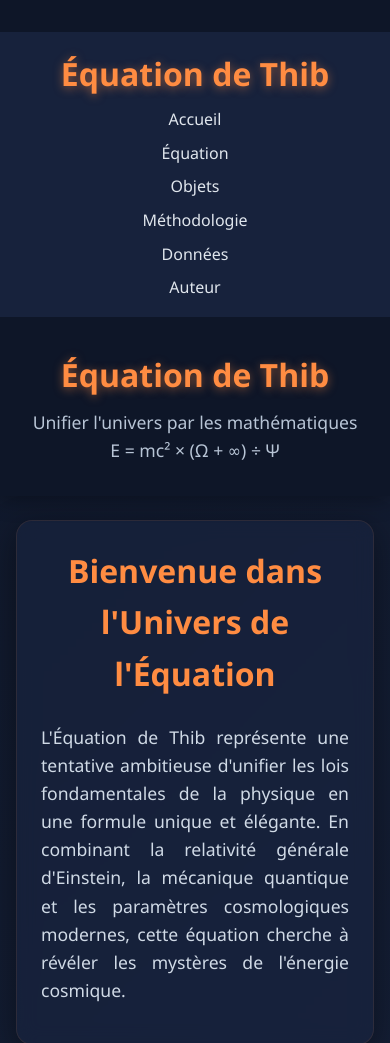
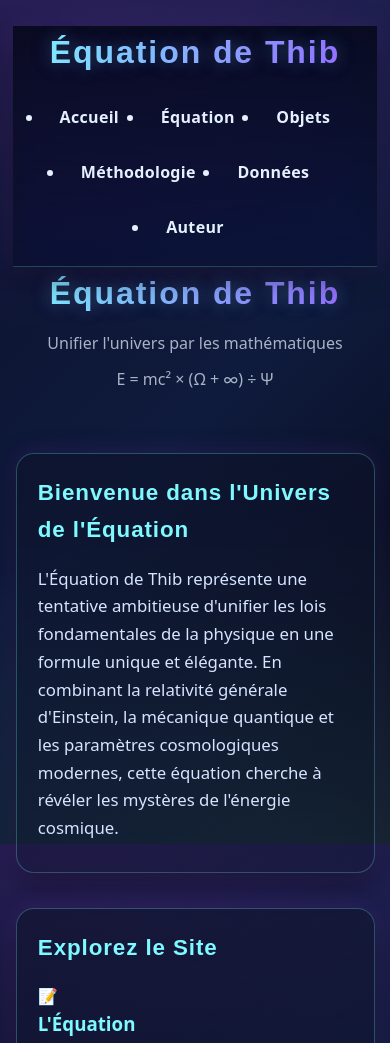
Before and after one commit to Thib4204/equationdethib, a plain HTML site: page index.html in a window 390 px wide. Shown: the top 1043 px of the page. Drawn offline with Linux system fonts and the light colour scheme.

Commit message:
feat(ui): refonte totale CSS quantique + holographic nav (Genspark)

```diff
--- a/style.css
+++ b/style.css
@@ -1,229 +1,127 @@
-/* Style moderne pour equationdethib */
-
-/* Reset et base */
-* {
-  margin: 0;
-  padding: 0;
-  box-sizing: border-box;
+/* Quantum Neon UI - Genspark-inspired revolutionary design for thibequation.com */
+/* Google Fonts are imported in HTML head: Orbitron, Exo 2, Source Code Pro */
+:root{
+  --bg-0:#050510; --bg-1:#0b0f2a; --bg-2:#0f1b3d;
+  --fg:#e6f1ff; --muted:#a8b3c6; --accent:#7df9ff; --accent-2:#9a5bff; --warn:#ff6b6b;
+  --glass:rgba(15,23,42,.55); --border:rgba(125,249,255,.25);
+  --shadow:0 10px 30px rgba(0,0,0,.45), 0 0 24px rgba(154,91,255,.18);
+}
+*{box-sizing:border-box;margin:0;padding:0}
+html,body{height:100%}
+html{scroll-behavior:smooth}
+body{
+  font-family:"Exo 2", system-ui, -apple-system, Segoe UI, Roboto, Ubuntu, Cantarell, "Helvetica Neue", Arial, sans-serif;
+  color:var(--fg);
+  background:
+    radial-gradient(1200px 700px at 15% -10%, rgba(154,91,255,.25) 0%, transparent 60%),
+    radial-gradient(900px 600px at 85% 110%, rgba(125,249,255,.18) 0%, transparent 70%),
+    linear-gradient(135deg, var(--bg-1) 0%, var(--bg-2) 50%, var(--bg-0) 100%);
+  line-height:1.65;
 }
 
-body {
-  font-family: 'Segoe UI', Tahoma, Geneva, Verdana, sans-serif;
-  background: linear-gradient(135deg, #0f1729 0%, #1a2642 100%);
-  color: #e0e6ed;
-  line-height: 1.6;
-  min-height: 100vh;
+/* Holographic navigation */
+nav{
+  position:sticky; top:0; z-index:50;
+  backdrop-filter:saturate(140%) blur(12px);
+  background:linear-gradient(180deg, rgba(3,7,18,.8), rgba(3,7,18,.35));
+  border-bottom:1px solid var(--border);
+  box-shadow:var(--shadow);
 }
+nav ul{display:flex;gap:1.1rem;justify-content:center;flex-wrap:wrap;padding:1rem}
+nav a{
+  position:relative; display:inline-flex; align-items:center; gap:.5rem;
+  color:var(--fg); text-decoration:none; font-weight:600; letter-spacing:.02em;
+  padding:.6rem 1rem; border-radius:12px; overflow:hidden;
+  transition:transform .25s ease, color .25s ease;
+}
+nav a::before{
+  content:""; position:absolute; inset:0; border-radius:inherit; z-index:-1;
+  background:conic-gradient(from 180deg at 50% 50%, rgba(154,91,255,.35), rgba(125,249,255,.35), rgba(154,91,255,.35));
+  opacity:.0; filter:blur(14px); transform:scale(.9);
+  transition:opacity .3s ease, transform .3s ease;
+}
+nav a:hover{color:#0a0e1a; transform:translateY(-2px)}
+nav a:hover::before{opacity:.9; transform:scale(1)}
 
-/* Header centré */
-header {
-  background: rgba(15, 23, 41, 0.95);
-  padding: 2rem 0;
-  text-align: center;
-  box-shadow: 0 4px 20px rgba(0, 0, 0, 0.3);
-  position: sticky;
-  top: 0;
-  z-index: 1000;
-  backdrop-filter: blur(10px);
+/* Headers */
+header{padding:2.2rem 1rem; text-align:center}
+header h1{
+  font-family:"Orbitron", sans-serif; font-weight:800; letter-spacing:.06em;
+  font-size:clamp(2rem, 3.5vw + .5rem, 3.4rem);
+  background:linear-gradient(90deg, var(--accent), var(--accent-2));
+  -webkit-background-clip:text; background-clip:text; color:transparent;
+  text-shadow:0 0 18px rgba(125,249,255,.25), 0 0 28px rgba(154,91,255,.15);
 }
+header p{color:var(--muted); max-width:70ch; margin:.6rem auto 0}
 
-header h1 {
-  font-size: 2.5rem;
-  color: #ff8c42;
-  text-shadow: 0 2px 10px rgba(255, 140, 66, 0.5);
-  margin-bottom: 0.5rem;
-  font-weight: 700;
+/* Sections with quantum glassmorphism */
+section{
+  width:min(1100px, 92%); margin:2.2rem auto; padding:2rem clamp(1rem, 2vw, 2rem);
+  background:linear-gradient(180deg, rgba(13,18,40,.55), rgba(13,18,40,.35));
+  border:1px solid var(--border); border-radius:18px; box-shadow:var(--shadow);
+  animation:phaseIn .75s ease both;
 }
+section h2{
+  font-family:"Orbitron", sans-serif; font-weight:700; letter-spacing:.04em;
+  font-size:clamp(1.4rem, 2.2vw + .6rem, 2.2rem);
+  color:var(--accent);
+  margin-bottom:1rem;
+}
+section p{font-size:1.05rem; color:#d7e4ff; text-wrap:balance; margin:.6rem 0}
 
-header p {
-  font-size: 1.1rem;
-  color: #b8c5d6;
-  font-weight: 300;
+/* Cards */
+.card{background:rgba(6,12,28,.6); border:1px solid var(--border); border-radius:16px; padding:1.2rem; margin:.9rem 0; transition:transform .25s ease, box-shadow .25s ease}
+.card:hover{transform:translateY(-3px); box-shadow:0 14px 38px rgba(154,91,255,.25), 0 0 0 1px rgba(125,249,255,.25) inset}
+
+/* Buttons */
+.btn, button, [type="button"], [type="submit"]{
+  --glow:drop-shadow(0 0 10px rgba(125,249,255,.6));
+  font-family:"Orbitron", sans-serif; text-transform:uppercase; letter-spacing:.08em;
+  background:linear-gradient(135deg, var(--accent), var(--accent-2));
+  color:#05111e; border:none; border-radius:12px; padding:.85rem 1.2rem; cursor:pointer;
+  box-shadow:0 8px 22px rgba(0,0,0,.35); filter:var(--glow);
+  transition:transform .2s ease, box-shadow .2s ease, filter .2s ease;
 }
+.btn:hover, button:hover{transform:translateY(-2px); filter:drop-shadow(0 0 16px rgba(125,249,255,.9))}
+.btn:active, button:active{transform:translateY(0)}
 
-/* Navigation */
-nav {
-  background: rgba(26, 38, 66, 0.8);
-  padding: 1rem 0;
-  text-align: center;
-  margin-bottom: 2rem;
+/* Inputs */
+input, textarea, select{
+  width:100%; background:rgba(2,10,24,.65); color:var(--fg);
+  border:1px solid var(--border); border-radius:12px; padding:.8rem 1rem; outline:none;
+  transition:border-color .25s ease, box-shadow .25s ease;
 }
+input:focus, textarea:focus, select:focus{border-color:var(--accent); box-shadow:0 0 0 4px rgba(125,249,255,.18)}
 
-nav ul {
-  list-style: none;
-  display: flex;
-  justify-content: center;
-  flex-wrap: wrap;
-  gap: 2rem;
+/* Links */
+a{color:var(--accent); text-decoration:none}
+a:hover{text-decoration:underline; text-underline-offset:3px}
+
+/* Code blocks, equations vibe */
+pre, code, kbd, samp{
+  font-family:"Source Code Pro", ui-monospace, SFMono-Regular, Menlo, Monaco, Consolas, "Liberation Mono", monospace;
 }
-
-nav a {
-  color: #e0e6ed;
-  text-decoration: none;
-  font-weight: 500;
-  padding: 0.5rem 1rem;
-  border-radius: 8px;
-  transition: all 0.3s ease;
-}
-
-nav a:hover {
-  background: #ff8c42;
-  color: #0f1729;
-  transform: translateY(-2px);
-  box-shadow: 0 4px 12px rgba(255, 140, 66, 0.4);
-}
-
-/* Sections claires */
-section {
-  max-width: 1200px;
-  margin: 3rem auto;
-  padding: 2.5rem;
-  background: rgba(26, 38, 66, 0.6);
-  border-radius: 16px;
-  box-shadow: 0 8px 32px rgba(0, 0, 0, 0.4);
-  backdrop-filter: blur(10px);
-  border: 1px solid rgba(255, 140, 66, 0.1);
-}
-
-section h2 {
-  font-size: 2rem;
-  color: #ff8c42;
-  margin-bottom: 1.5rem;
-  text-align: center;
-  font-weight: 600;
-}
-
-section p {
-  font-size: 1.1rem;
-  color: #d0dae6;
-  margin-bottom: 1rem;
-  text-align: justify;
-}
-
-/* Boutons stylisés */
-button,
-.btn {
-  background: linear-gradient(135deg, #ff8c42 0%, #ff6b35 100%);
-  color: #ffffff;
-  padding: 0.9rem 2rem;
-  border: none;
-  border-radius: 10px;
-  font-size: 1rem;
-  font-weight: 600;
-  cursor: pointer;
-  transition: all 0.3s ease;
-  box-shadow: 0 4px 15px rgba(255, 140, 66, 0.3);
-  text-decoration: none;
-  display: inline-block;
-}
-
-button:hover,
-.btn:hover {
-  background: linear-gradient(135deg, #ff6b35 0%, #ff5722 100%);
-  transform: translateY(-3px);
-  box-shadow: 0 6px 20px rgba(255, 140, 66, 0.5);
-}
-
-button:active,
-.btn:active {
-  transform: translateY(-1px);
-}
-
-/* Formulaires */
-input,
-textarea {
-  width: 100%;
-  padding: 0.9rem;
-  margin: 0.5rem 0;
-  background: rgba(15, 23, 41, 0.8);
-  border: 2px solid rgba(255, 140, 66, 0.3);
-  border-radius: 8px;
-  color: #e0e6ed;
-  font-size: 1rem;
-  transition: all 0.3s ease;
-}
-
-input:focus,
-textarea:focus {
-  outline: none;
-  border-color: #ff8c42;
-  box-shadow: 0 0 15px rgba(255, 140, 66, 0.4);
-}
-
-/* Cartes et conteneurs */
-.card {
-  background: rgba(15, 23, 41, 0.7);
-  padding: 1.5rem;
-  border-radius: 12px;
-  margin: 1rem 0;
-  border-left: 4px solid #ff8c42;
-  transition: all 0.3s ease;
-}
-
-.card:hover {
-  transform: translateX(8px);
-  box-shadow: 0 4px 20px rgba(255, 140, 66, 0.3);
-}
-
-/* Footer */
-footer {
-  background: rgba(15, 23, 41, 0.95);
-  color: #b8c5d6;
-  text-align: center;
-  padding: 2rem 0;
-  margin-top: 4rem;
-  border-top: 2px solid rgba(255, 140, 66, 0.2);
-}
-
-footer p {
-  font-size: 0.95rem;
-}
-
-/* Liens */
-a {
-  color: #ff8c42;
-  text-decoration: none;
-  transition: color 0.3s ease;
-}
-
-a:hover {
-  color: #ff6b35;
-  text-decoration: underline;
-}
+code{background:rgba(154,91,255,.14); color:#dff8ff; padding:.15rem .35rem; border-radius:6px; border:1px solid rgba(154,91,255,.25)}
 
 /* Animations */
-@keyframes fadeIn {
-  from {
-    opacity: 0;
-    transform: translateY(20px);
-  }
-  to {
-    opacity: 1;
-    transform: translateY(0);
-  }
-}
+@keyframes phaseIn{from{opacity:0; transform:translateY(18px) scale(.98)} to{opacity:1; transform:translateY(0) scale(1)}}
+@keyframes orbit{from{transform:rotate(0)} to{transform:rotate(360deg)}}
+@keyframes pulseGlow{0%,100%{box-shadow:0 0 0 0 rgba(125,249,255,.0)} 50%{box-shadow:0 0 24px 4px rgba(125,249,255,.25)}}
 
-section {
-  animation: fadeIn 0.6s ease-out;
+/* Quantum ornaments */
+.holo-orb{
+  position:absolute; width:220px; height:220px; border-radius:50%; pointer-events:none; opacity:.18;
+  background:radial-gradient(circle at 30% 30%, var(--accent), transparent 55%), radial-gradient(circle at 70% 70%, var(--accent-2), transparent 60%);
+  mix-blend-mode:screen; animation:orbit 18s linear infinite;
 }
 
 /* Responsive */
-@media (max-width: 768px) {
-  header h1 {
-    font-size: 2rem;
-  }
-
-  section {
-    padding: 1.5rem;
-    margin: 1.5rem 1rem;
-  }
-
-  nav ul {
-    flex-direction: column;
-    gap: 0.5rem;
-  }
-
-  button, .btn {
-    width: 100%;
-  }
+@media (max-width: 900px){
+  nav ul{gap:.6rem}
+  section{padding:1.3rem}
 }
+@media (max-width: 640px){
+  header{padding:1.6rem .8rem}
+  nav{backdrop-filter:saturate(140%) blur(10px)}
+  .btn, button{width:100%}
+}
```
